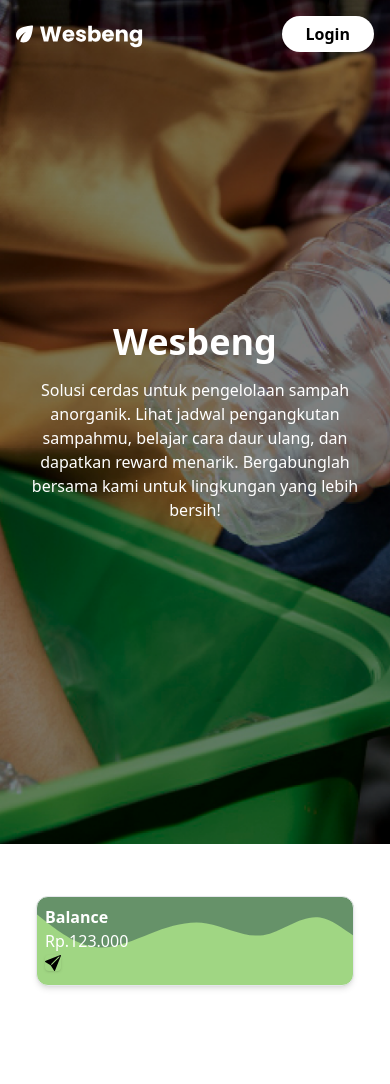
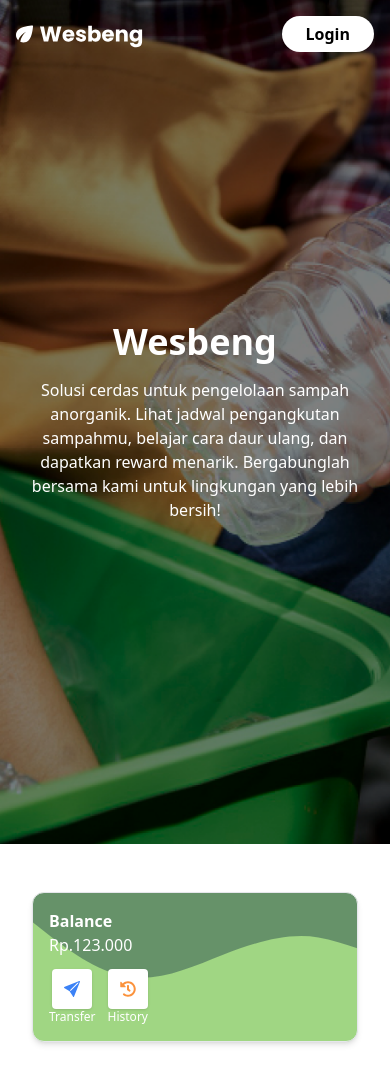
Before and after one commit to aurelwidyanti/wesbeng-frontend, a React (Vite) app: page / in a window 390 px wide. Shown: the top 1084 px of the page. Built offline with nearby package versions, Linux system fonts and the light colour scheme.

Commit message:
refactor: add new component dompet mobile responsive - Features

```diff
--- a/src/components/Features.jsx
+++ b/src/components/Features.jsx
@@ -1,16 +1,32 @@
+import { useState } from "react";
 import React from 'react'
 import { BsFillSendFill } from "react-icons/bs";
+import { FaHistory } from "react-icons/fa";
+import { FaRegEye } from "react-icons/fa";
+import { FaRegEyeSlash } from "react-icons/fa";
+
+
 
 const Features = () => {
   return (
     <div className="features h-screen flex-col mt-4 p-5">
-      <div className="flex-col p-4">
-        <div className="dompet rounded-xl shadow-md border bg-primary bg-wave bg-no-repeat bg-cover p-2">
+      <div className="flex-col p-3">
+        <div className="dompet rounded-xl shadow-md border bg-primary bg-wave bg-no-repeat bg-cover p-4">
           <div className="value-dompet">
             <h1 className='text-white font-bold'>Balance</h1>
-            <h3 className='text-white'>Rp.123.000</h3>
-            <div className="action">
-              <button className='rounded shadow'><BsFillSendFill /></button>
+            <div className="saldo">
+              <h3 className='text-white'>Rp.123.000</h3>
+
+            </div>
+            <div className="action mt-3 flex">
+              <div className="box-1 mr-3 text-center">
+                <button className='rounded bg-white p-3 shadow'><BsFillSendFill className='text-blue-500'/></button>
+                <p className='text-white text-xs'>Transfer</p>
+              </div>
+              <div className="box-2 text-center">
+                <button className='rounded bg-white p-3 shadow'><FaHistory className='text-orange-400' /></button>
+                <p className='text-white text-xs'>History</p>
+              </div>
             </div>
           </div>
         </div>
```
